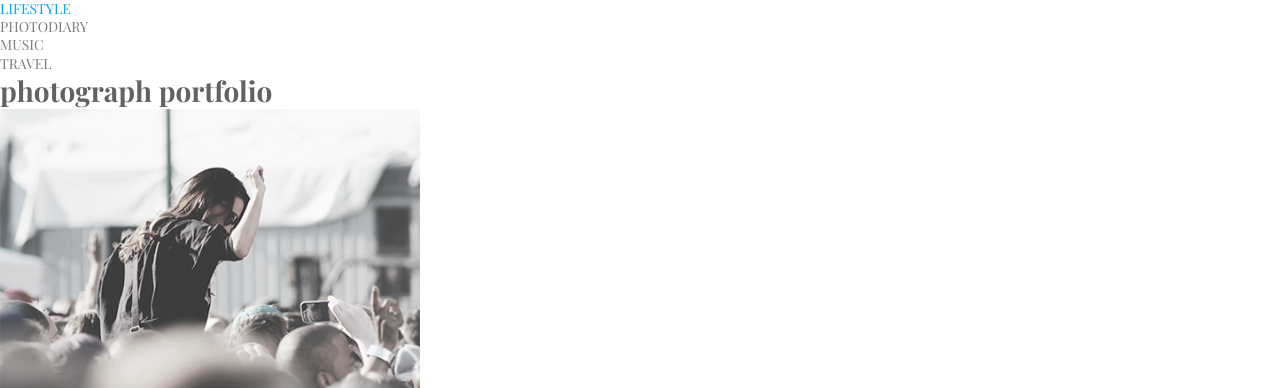
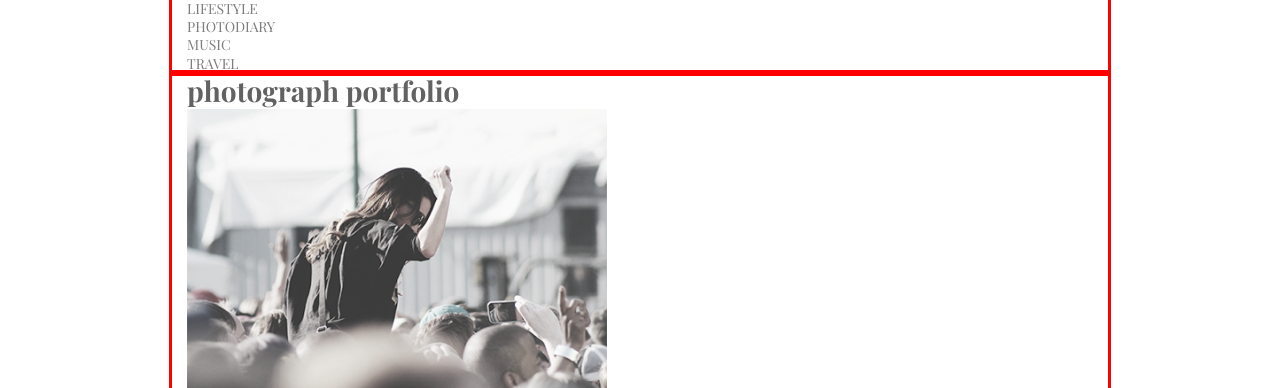
Before and after one commit to Illia-pro2025/photoblog, a plain HTML site: page index.html in a window 1280 px wide. Shown: the top 388 px of the page. Drawn offline with nearby package versions, Linux system fonts and the light colour scheme; a web font is replaced by a local one.

Commit message:
z'edrftgyu

```diff
--- a/css/style.css
+++ b/css/style.css
@@ -13,6 +13,13 @@ body{
     line-height: 1.3;
     font-weight: 400;
 
+}
+.container{
+    width: 936px;
+    padding: 0 15px;
+    margin: 0 auto;
+
+    outline: solid red;
 }
 a{
     text-decoration: none;
--- a/index.html
+++ b/index.html
@@ -18,7 +18,7 @@
    <link rel="stylesheet" href="./css/style.css" />
 </head>
   <body>
-    <header class="header">
+    <header class="header container">
       <nav class="navigation">
         <ul class="navigation-list">
           <li class="navigation-item">
@@ -36,7 +36,7 @@
         </ul>
       </nav>
     </header>
-    <main>
+    <main class="container">
       <h1 class="invisible-title">photograph portfolio</h1>
       <ul class="gallery">
         <li class="gallery-item">
```
